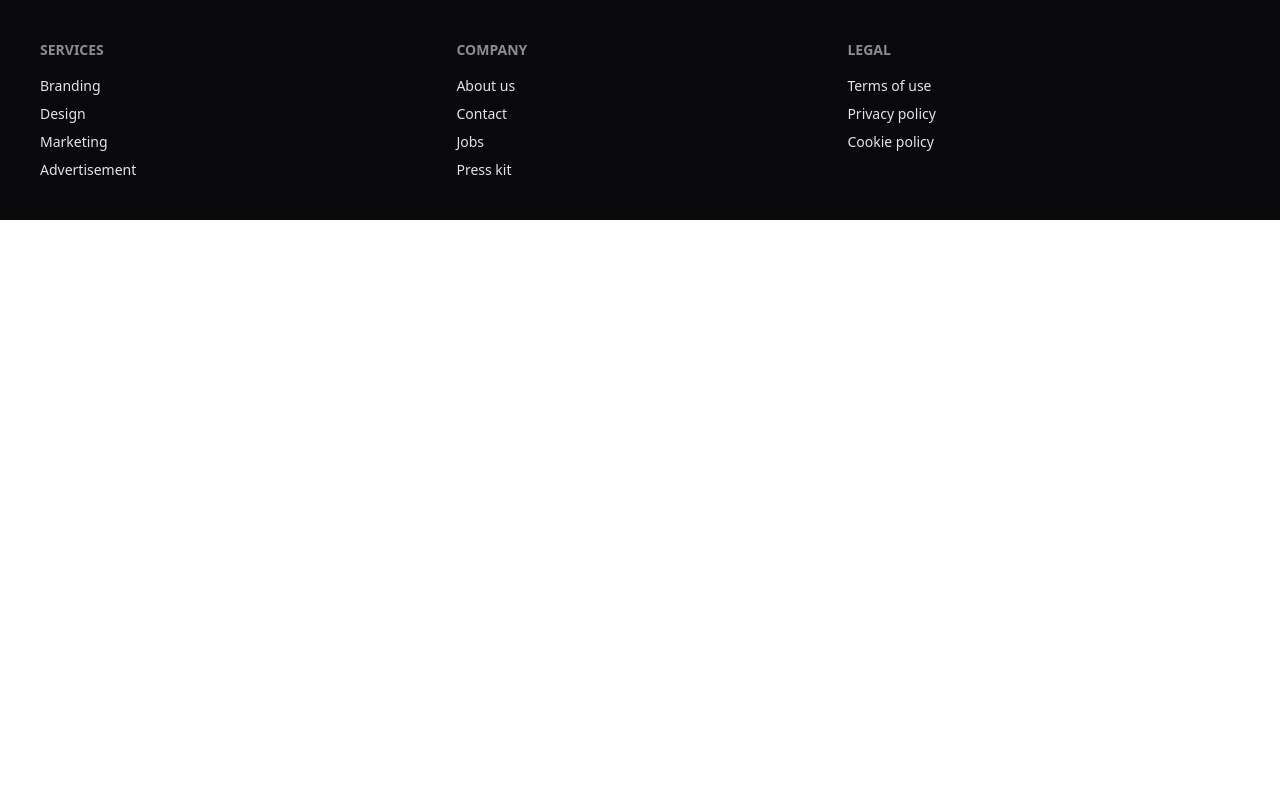
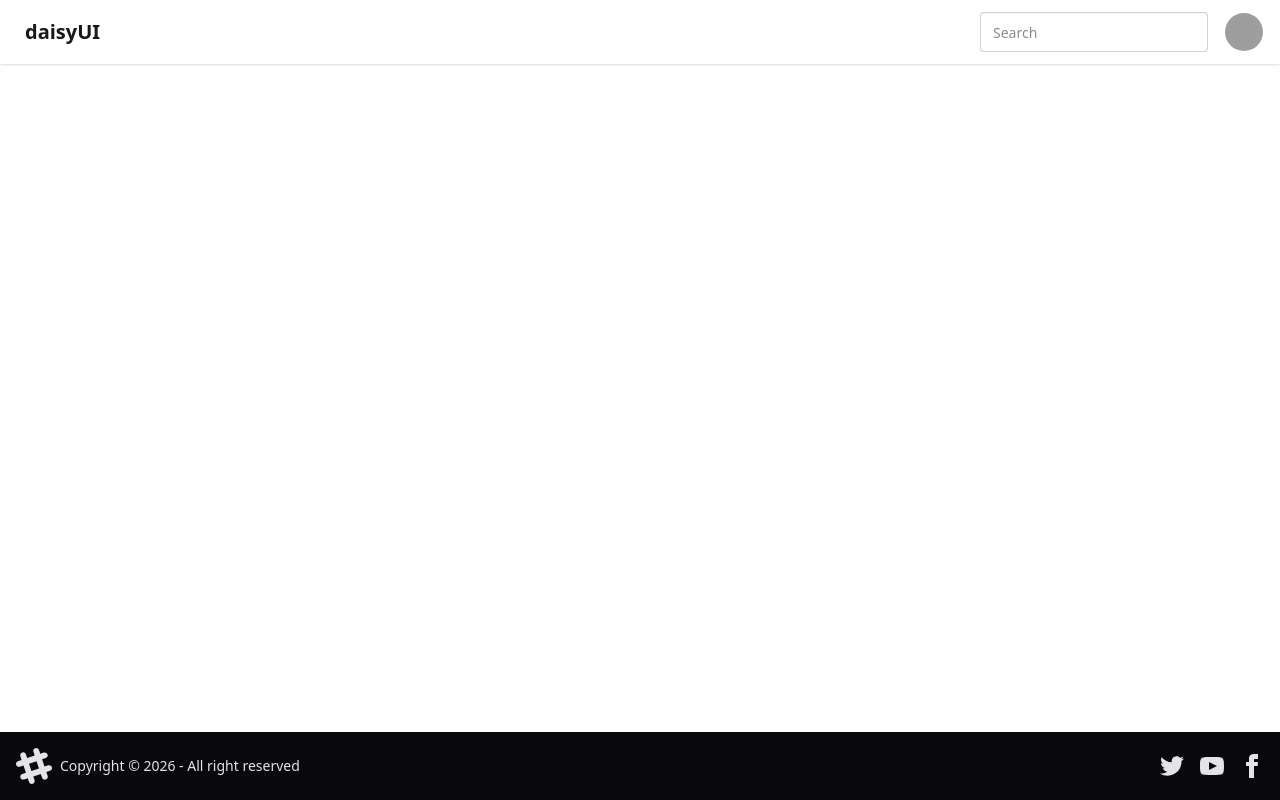
Before and after one commit to harshlakhina/DevTinder, a React (Vite) app in the folder DevTinder_web/: page / in a window 1280 px wide. Built offline with nearby package versions, Linux system fonts and the light colour scheme; grey boxes are pictures that could not be loaded.

Commit message:
react routing setup

```diff
--- a/DevTinder_web/package.json
+++ b/DevTinder_web/package.json
@@ -12,7 +12,8 @@
   "dependencies": {
     "@tailwindcss/vite": "^4.1.18",
     "react": "^19.1.1",
-    "react-dom": "^19.1.1"
+    "react-dom": "^19.1.1",
+    "react-router-dom": "^7.12.0"
   },
   "devDependencies": {
     "@eslint/js": "^9.36.0",
--- a/DevTinder_web/src/App.jsx
+++ b/DevTinder_web/src/App.jsx
@@ -1,27 +1,21 @@
+import { createBrowserRouter, RouterProvider } from "react-router-dom"
+import RootLayout from "./RootLayout"
+import Login from "./Login"
+import Profile from "./Profile"
+
 function App() {
+  const router=createBrowserRouter([
+    {path:'/',
+      element:<RootLayout/>,
+      children:[
+        {path:'/login',element:<Login/>},
+        {path:'/profile',element:<Profile/>}
+      ]
+    }
+
+  ])
   return (
-  <footer className="footer sm:footer-horizontal bg-neutral text-neutral-content p-10">
-  <nav>
-    <h6 className="footer-title">Services</h6>
-    <a className="link link-hover">Branding</a>
-    <a className="link link-hover">Design</a>
-    <a className="link link-hover">Marketing</a>
-    <a className="link link-hover">Advertisement</a>
-  </nav>
-  <nav>
-    <h6 className="footer-title">Company</h6>
-    <a className="link link-hover">About us</a>
-    <a className="link link-hover">Contact</a>
-    <a className="link link-hover">Jobs</a>
-    <a className="link link-hover">Press kit</a>
-  </nav>
-  <nav>
-    <h6 className="footer-title">Legal</h6>
-    <a className="link link-hover">Terms of use</a>
-    <a className="link link-hover">Privacy policy</a>
-    <a className="link link-hover">Cookie policy</a>
-  </nav>
-</footer>
+    <RouterProvider router={router}/>
   )
 }
 
--- /dev/null
+++ b/DevTinder_web/src/Footer.jsx
@@ -0,0 +1,57 @@
+function Footer() {
+  return (
+    <footer className="footer sm:footer-horizontal bg-neutral text-neutral-content items-center p-4 fixed bottom-0">
+      <aside className="grid-flow-col items-center">
+        <svg
+          width="36"
+          height="36"
+          viewBox="0 0 24 24"
+          xmlns="http://www.w3.org/2000/svg"
+          fillRule="evenodd"
+          clipRule="evenodd"
+          className="fill-current"
+        >
+          <path d="M22.672 15.226l-2.432.811.841 2.515c.33 1.019-.209 2.127-1.23 2.456-1.15.325-2.148-.321-2.463-1.226l-.84-2.518-5.013 1.677.84 2.517c.391 1.203-.434 2.542-1.831 2.542-.88 0-1.601-.564-1.86-1.314l-.842-2.516-2.431.809c-1.135.328-2.145-.317-2.463-1.229-.329-1.018.211-2.127 1.231-2.456l2.432-.809-1.621-4.823-2.432.808c-1.355.384-2.558-.59-2.558-1.839 0-.817.509-1.582 1.327-1.846l2.433-.809-.842-2.515c-.33-1.02.211-2.129 1.232-2.458 1.02-.329 2.13.209 2.461 1.229l.842 2.515 5.011-1.677-.839-2.517c-.403-1.238.484-2.553 1.843-2.553.819 0 1.585.509 1.85 1.326l.841 2.517 2.431-.81c1.02-.33 2.131.211 2.461 1.229.332 1.018-.21 2.126-1.23 2.456l-2.433.809 1.622 4.823 2.433-.809c1.242-.401 2.557.484 2.557 1.838 0 .819-.51 1.583-1.328 1.847m-8.992-6.428l-5.01 1.675 1.619 4.828 5.011-1.674-1.62-4.829z"></path>
+        </svg>
+        <p>Copyright © {new Date().getFullYear()} - All right reserved</p>
+      </aside>
+      <nav className="grid-flow-col gap-4 md:place-self-center md:justify-self-end">
+        <a>
+          <svg
+            xmlns="http://www.w3.org/2000/svg"
+            width="24"
+            height="24"
+            viewBox="0 0 24 24"
+            className="fill-current"
+          >
+            <path d="M24 4.557c-.883.392-1.832.656-2.828.775 1.017-.609 1.798-1.574 2.165-2.724-.951.564-2.005.974-3.127 1.195-.897-.957-2.178-1.555-3.594-1.555-3.179 0-5.515 2.966-4.797 6.045-4.091-.205-7.719-2.165-10.148-5.144-1.29 2.213-.669 5.108 1.523 6.574-.806-.026-1.566-.247-2.229-.616-.054 2.281 1.581 4.415 3.949 4.89-.693.188-1.452.232-2.224.084.626 1.956 2.444 3.379 4.6 3.419-2.07 1.623-4.678 2.348-7.29 2.04 2.179 1.397 4.768 2.212 7.548 2.212 9.142 0 14.307-7.721 13.995-14.646.962-.695 1.797-1.562 2.457-2.549z"></path>
+          </svg>
+        </a>
+        <a>
+          <svg
+            xmlns="http://www.w3.org/2000/svg"
+            width="24"
+            height="24"
+            viewBox="0 0 24 24"
+            className="fill-current"
+          >
+            <path d="M19.615 3.184c-3.604-.246-11.631-.245-15.23 0-3.897.266-4.356 2.62-4.385 8.816.029 6.185.484 8.549 4.385 8.816 3.6.245 11.626.246 15.23 0 3.897-.266 4.356-2.62 4.385-8.816-.029-6.185-.484-8.549-4.385-8.816zm-10.615 12.816v-8l8 3.993-8 4.007z"></path>
+          </svg>
+        </a>
+        <a>
+          <svg
+            xmlns="http://www.w3.org/2000/svg"
+            width="24"
+            height="24"
+            viewBox="0 0 24 24"
+            className="fill-current"
+          >
+            <path d="M9 8h-3v4h3v12h5v-12h3.642l.358-4h-4v-1.667c0-.955.192-1.333 1.115-1.333h2.885v-5h-3.808c-3.596 0-5.192 1.583-5.192 4.615v3.385z"></path>
+          </svg>
+        </a>
+      </nav>
+    </footer>
+  );
+}
+
+export default Footer;
--- /dev/null
+++ b/DevTinder_web/src/Login.jsx
@@ -0,0 +1,7 @@
+function Login(){
+  return (
+   <p>hello</p>
+  )
+}
+
+export default Login
--- /dev/null
+++ b/DevTinder_web/src/NavBar.jsx
@@ -0,0 +1,37 @@
+function NavBar(){
+  return (
+    <>
+    <div className="navbar bg-base-100 shadow-sm">
+  <div className="flex-1">
+    <a className="btn btn-ghost text-xl">daisyUI</a>
+  </div>
+  <div className="flex gap-2">
+    <input type="text" placeholder="Search" className="input input-bordered w-24 md:w-auto" />
+    <div className="dropdown dropdown-end">
+      <div tabIndex={0} role="button" className="btn btn-ghost btn-circle avatar mx-2">
+        <div className="w-10 rounded-full ">
+          <img
+            alt="Tailwind CSS Navbar component"
+            src="https://img.daisyui.com/images/stock/photo-1534528741775-53994a69daeb.webp" />
+        </div>
+      </div>
+      <ul
+        tabIndex="-1"
+        className="menu menu-sm dropdown-content bg-base-100 rounded-box z-1 mt-3 w-52 p-2 shadow">
+        <li>
+          <a className="justify-between">
+            Profile
+            <span className="badge">New</span>
+          </a>
+        </li>
+        <li><a>Settings</a></li>
+        <li><a>Logout</a></li>
+      </ul>
+    </div>
+  </div>
+</div>
+</>
+  )
+}
+
+export default NavBar
--- /dev/null
+++ b/DevTinder_web/src/Profile.jsx
@@ -0,0 +1,7 @@
+function Profile(){
+  return (
+    <h1>Profile</h1>
+  )
+}
+
+export default Profile
--- /dev/null
+++ b/DevTinder_web/src/RootLayout.jsx
@@ -0,0 +1,15 @@
+import NavBar from "./NavBar"
+import Footer from "./Footer"
+import { Outlet } from "react-router-dom"
+
+function RootLayout(){
+  return (
+    <>
+        <NavBar/>
+        <Outlet/>
+        <Footer/>
+    </>
+  )
+}
+
+export default RootLayout
```
Also changed, not shown: 1 other file (tests, documents, lock files or other folders).
